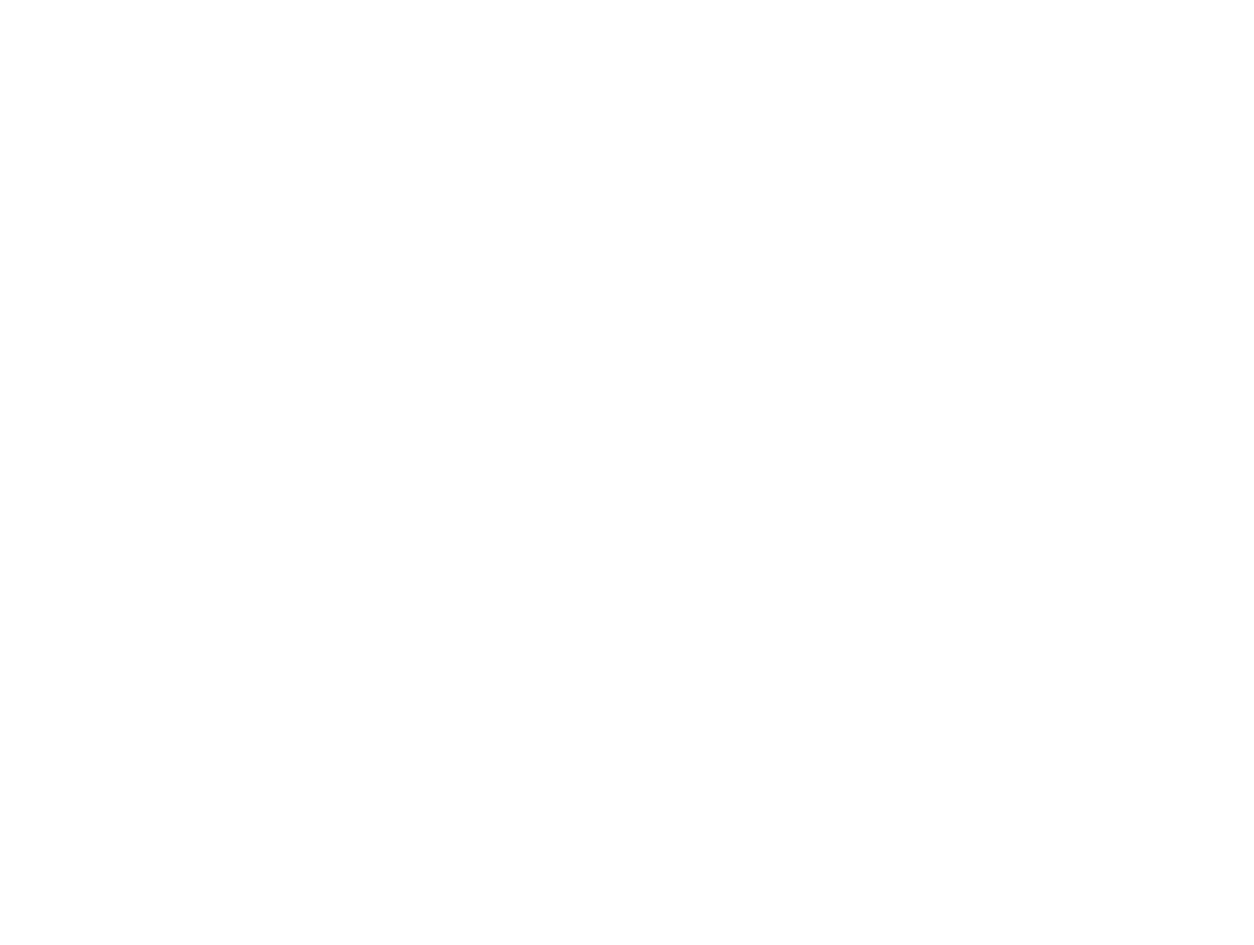
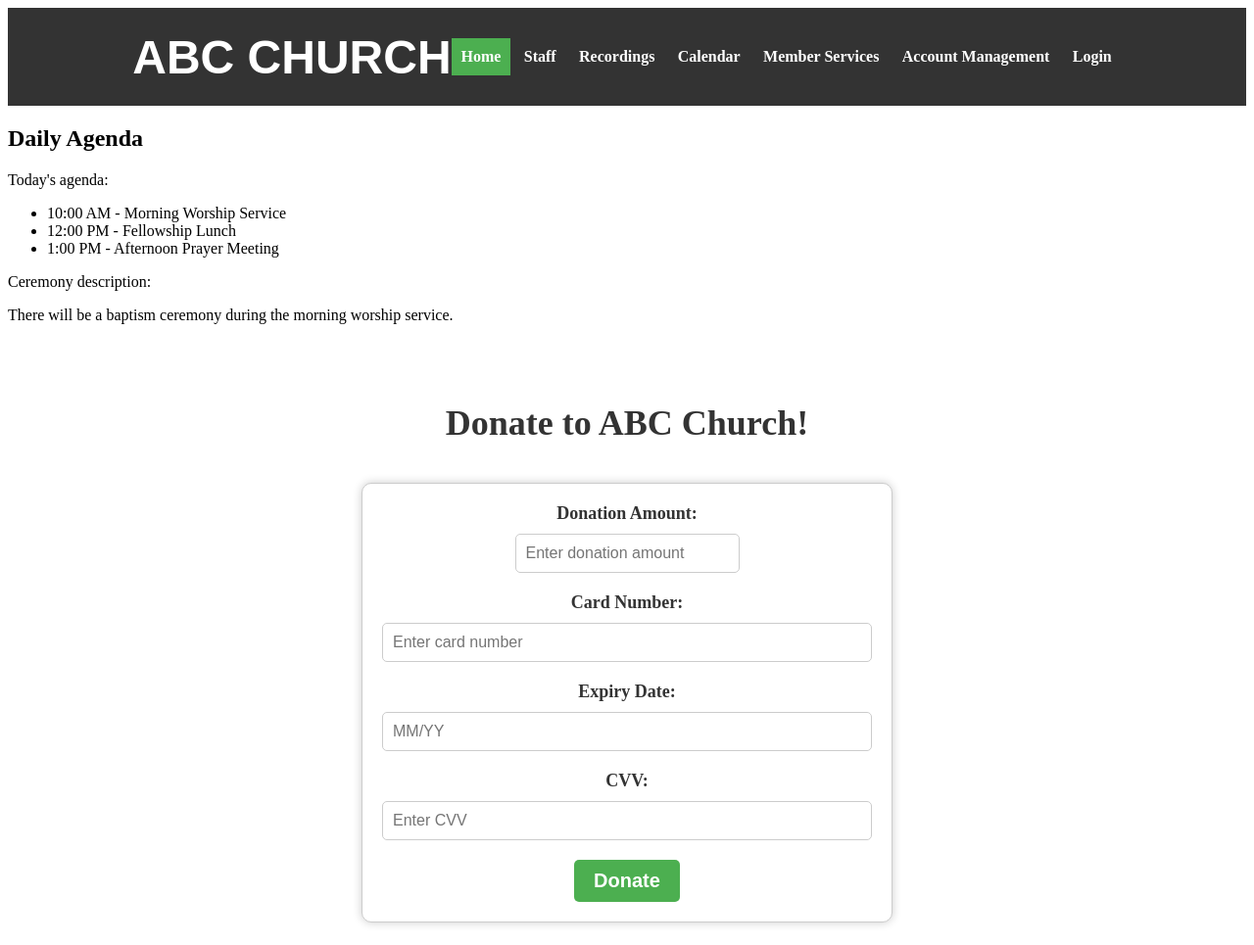
Before and after one commit to csowens01/ABC-Church, a plain HTML site: page index.html in a window 1280 px wide. Shown: the whole page at 98% size. Before the commit the page ends 800 px from the top, so only its background shows below. Drawn offline with Linux system fonts and the light colour scheme.

Commit message:
Update index.html

```diff
--- a/index.html
+++ b/index.html
@@ -1,3 +1,48 @@
+<!DOCTYPE html>
 <html>
+<head>
+  <link href="ABCStyles.css" rel="stylesheet" type="text/css">
+</head>
+<body>
+    <div class="top">
+        <h1>ABC Church</h1>
+        <small>
+            <a href="#home" class="active"> Home</a>
+            <a href="ABCStaff.html"> Staff</a>
+            <a href="ABCRecordings.html"> Recordings</a>
+            <a href="ABCCalendar.html"> Calendar</a>
+            <a href="ABCMembers.html"> Member Services</a>
+            <a href="ABCAccountManagement.html"> Account Management</a>
+            <a href="ABCLogin.html"> Login</a>
+        </small>
+    </div>
 
+    <div class="daily-agenda-section">
+        <h2>Daily Agenda</h2>
+        <p>Today's agenda:</p>
+        <ul>
+            <li>10:00 AM - Morning Worship Service</li>
+            <li>12:00 PM - Fellowship Lunch</li>
+            <li>1:00 PM - Afternoon Prayer Meeting</li>
+        </ul>
+        <p>Ceremony description:</p>
+        <p>There will be a baptism ceremony during the morning worship service.</p>
+    </div>
+
+    <div class="donate-section">
+        <h2>Donate to ABC Church!</h2>
+        <form>
+            <label for="amount">Donation Amount:</label>
+            <input type="number" name="amount" id="amount" placeholder="Enter donation amount">
+            <label for="cardnumber">Card Number:</label>
+            <input type="text" name="cardnumber" id="cardnumber" placeholder="Enter card number">
+            <label for="expiry">Expiry Date:</label>
+            <input type="text" name="expiry" id="expiry" placeholder="MM/YY">
+            <label for="cvv">CVV:</label>
+            <input type="text" name="cvv" id="cvv" placeholder="Enter CVV">
+            <input type="submit" value="Donate">
+        </form>
+    </div>
+
+</body>
 </html>
```
